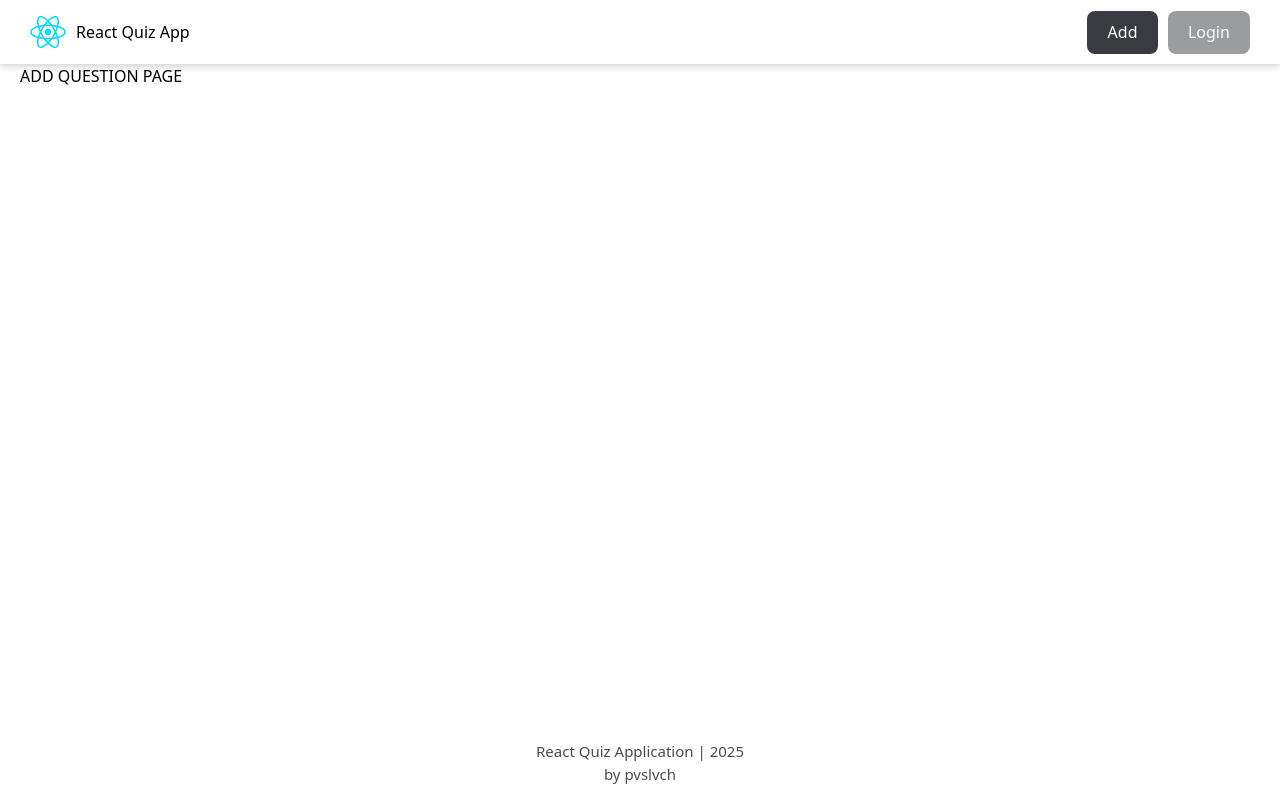
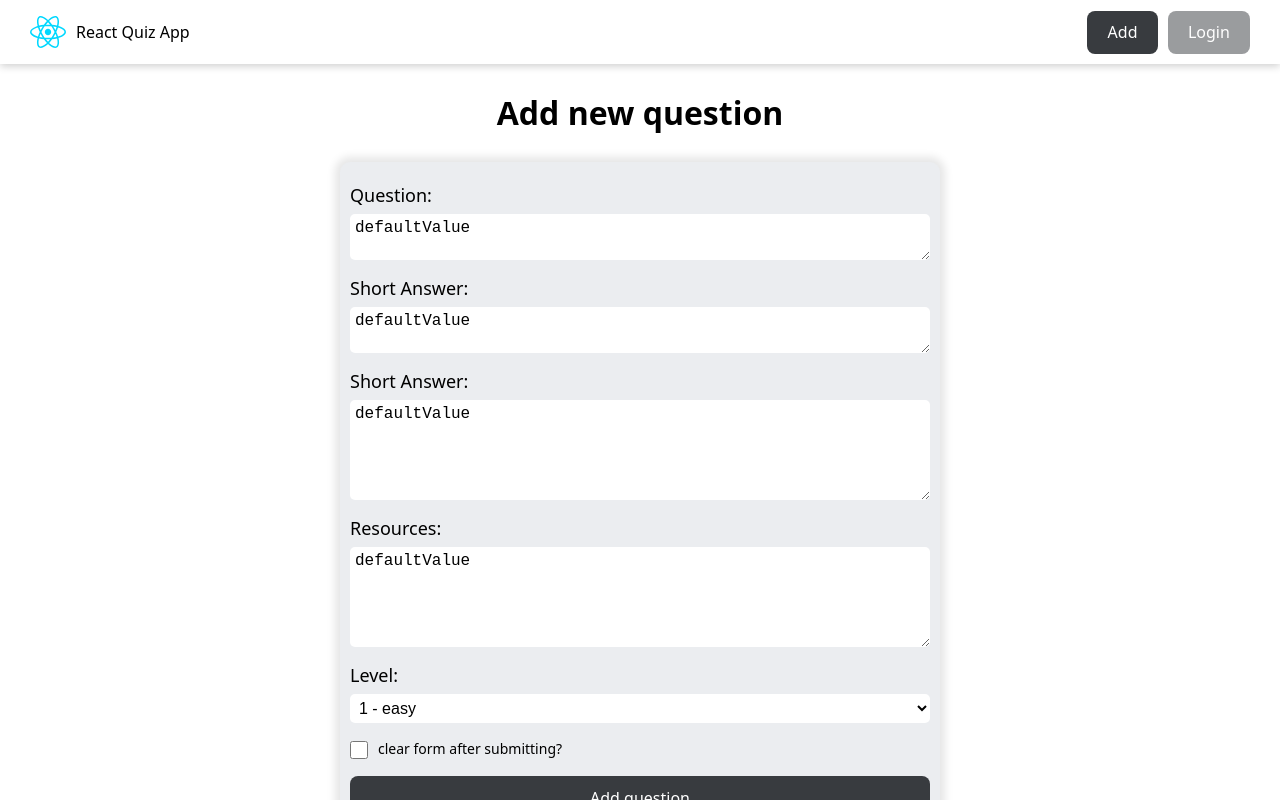
Before and after one commit to palinavasilevich/react-app-course, a React (Vite) app: page /addquestion in a window 1280 px wide. Built offline with nearby package versions, Linux system fonts and the light colour scheme.

Commit message:
feat: implement a form for adding a new question

```diff
--- a/src/App.jsx
+++ b/src/App.jsx
@@ -3,6 +3,7 @@
 import { HomePage } from "./pages/HomePage";
 import { NotFoundPage } from "./pages/NotFoundPage";
 import { QuestionPage } from "./pages/QuestionPage/QuestionPage";
+import { AddQuestionPage } from "./pages/AddQuestionPage/AddQuestionPage";
 
 function App() {
   return (
@@ -11,7 +12,7 @@
         <Route element={<MainLayout />}>
           <Route path="/" element={<HomePage />} />
           <Route path="/forbidden" element={<div>FORBIDDEN PAGE</div>} />
-          <Route path="/addquestion" element={<div>ADD QUESTION PAGE</div>} />
+          <Route path="/addquestion" element={<AddQuestionPage />} />
           <Route path="/question/:id" element={<QuestionPage />} />
           <Route path="*" element={<NotFoundPage />} />
         </Route>
--- a/src/index.css
+++ b/src/index.css
@@ -6,6 +6,8 @@
   --btn-text-color: #fff;
 
   --card-bg-color: #343a46;
+
+  --green-color: #219679;
 
   font-family: system-ui, Avenir, Helvetica, Arial, sans-serif;
   line-height: 1.5;
@@ -45,6 +47,8 @@
     --btn-text-color: #fff;
 
     --card-bg-color: #ebedf0;
+
+    --green-color: #219679;
   }
 }
 
@@ -57,5 +61,7 @@
     --btn-text-color: #57c4dc;
 
     --card-bg-color: #343a46;
+
+    --green-color: #219679;
   }
 }
--- /dev/null
+++ b/src/pages/AddQuestionPage/AddQuestionPage.jsx
@@ -0,0 +1,90 @@
+import { Button } from "../../components/Button";
+import cls from "./AddQuestionPage.module.css";
+
+export const AddQuestionPage = () => {
+  return (
+    <>
+      <h1 className={cls.title}>Add new question</h1>
+      <div className={cls.formContainer}>
+        <form action="" className={cls.form}>
+          <div className={cls.formControl}>
+            <label htmlFor="questionField">Question: </label>
+            <textarea
+              defaultValue={"defaultValue"}
+              name="question"
+              id="questionField"
+              cols="30"
+              rows="2"
+              required
+              placeholder="Please enter a question"
+            ></textarea>
+          </div>
+
+          <div className={cls.formControl}>
+            <label htmlFor="answerField">Short Answer: </label>
+            <textarea
+              defaultValue={"defaultValue"}
+              name="answer"
+              id="answerField"
+              cols="30"
+              rows="2"
+              required
+              placeholder="Please enter a short answer"
+            ></textarea>
+          </div>
+
+          <div className={cls.formControl}>
+            <label htmlFor="descriptionField">Short Answer: </label>
+            <textarea
+              defaultValue={"defaultValue"}
+              name="description"
+              id="descriptionField"
+              cols="30"
+              rows="5"
+              required
+              placeholder="Please enter a description"
+            ></textarea>
+          </div>
+
+          <div className={cls.formControl}>
+            <label htmlFor="resourcesField">Resources: </label>
+            <textarea
+              defaultValue={"defaultValue"}
+              name="resources"
+              id="resourcesField"
+              cols="30"
+              rows="5"
+              required
+              placeholder="Please enter resources separated by commas"
+            ></textarea>
+          </div>
+
+          <div className={cls.formControl}>
+            <label htmlFor="levelField">Level: </label>
+
+            <select name="level" id="levelField" defaultValue={"defaultValue"}>
+              <option disabled>Question level</option>
+
+              <option value="1">1 - easy</option>
+              <option value="2">2 - medium</option>
+              <option value="3">3 - hard</option>
+            </select>
+          </div>
+
+          <label htmlFor="clearFormField" className={cls.clearFormControl}>
+            <input
+              defaultValue={true}
+              type="checkbox"
+              name="clearForm"
+              id="clearFormField"
+              className={cls.checkbox}
+            />
+            <span>clear form after submitting?</span>
+          </label>
+
+          <Button>Add question</Button>
+        </form>
+      </div>
+    </>
+  );
+};
--- /dev/null
+++ b/src/pages/AddQuestionPage/AddQuestionPage.module.css
@@ -0,0 +1,79 @@
+.title {
+  margin: 25px auto;
+  width: fit-content;
+}
+
+.formContainer {
+  width: 100%;
+  max-width: 600px;
+  margin: 0 auto;
+  border-radius: 10px;
+  background-color: var(--card-bg-color);
+  box-shadow: 0 0 8px 5px rgba(0, 0, 0, 0.1);
+}
+
+/*  */
+.form {
+  width: 100%;
+  padding: 20px 10px;
+  display: flex;
+  flex-direction: column;
+  justify-content: flex-start;
+  align-items: stretch;
+  gap: 15px;
+}
+
+.formControl {
+  width: 100%;
+  display: flex;
+  flex-direction: column;
+  justify-content: flex-start;
+  align-items: stretch;
+  gap: 5px;
+
+  label {
+    color: var(--text-color);
+    font-size: 18px;
+  }
+
+  select,
+  textarea {
+    padding: 5px;
+    color: var(--text-color);
+    background-color: var(--main-bg-color);
+    font-size: 16px;
+    border-radius: 5px;
+    border: none;
+    outline: none;
+  }
+
+  select:focus-visible,
+  textarea:focus-visible {
+    outline: 2px solid var(--green-color);
+  }
+}
+
+.clearFormControl {
+  width: 100%;
+  display: flex;
+  justify-content: flex-start;
+  align-items: center;
+  gap: 10px;
+  cursor: pointer;
+
+  span {
+    font-size: 14px;
+    padding-bottom: 2px;
+  }
+}
+
+.checkbox {
+  width: 18px;
+  height: 18px;
+  accent-color: var(--green-color);
+  cursor: pointer;
+}
+
+.checkbox:disabled + span {
+  opacity: 0.5;
+}
--- /dev/null
+++ b/src/pages/AddQuestionPage/index.jsx
@@ -0,0 +1 @@
+export { AddQuestionPage } from "./AddQuestionPage";
--- a/src/pages/QuestionPage/QuestionPage.module.css
+++ b/src/pages/QuestionPage/QuestionPage.module.css
@@ -83,6 +83,6 @@
 .checkbox {
   width: 18px;
   height: 18px;
-  accent-color: #16c47f;
+  accent-color: var(--green-color);
   cursor: pointer;
 }
```
